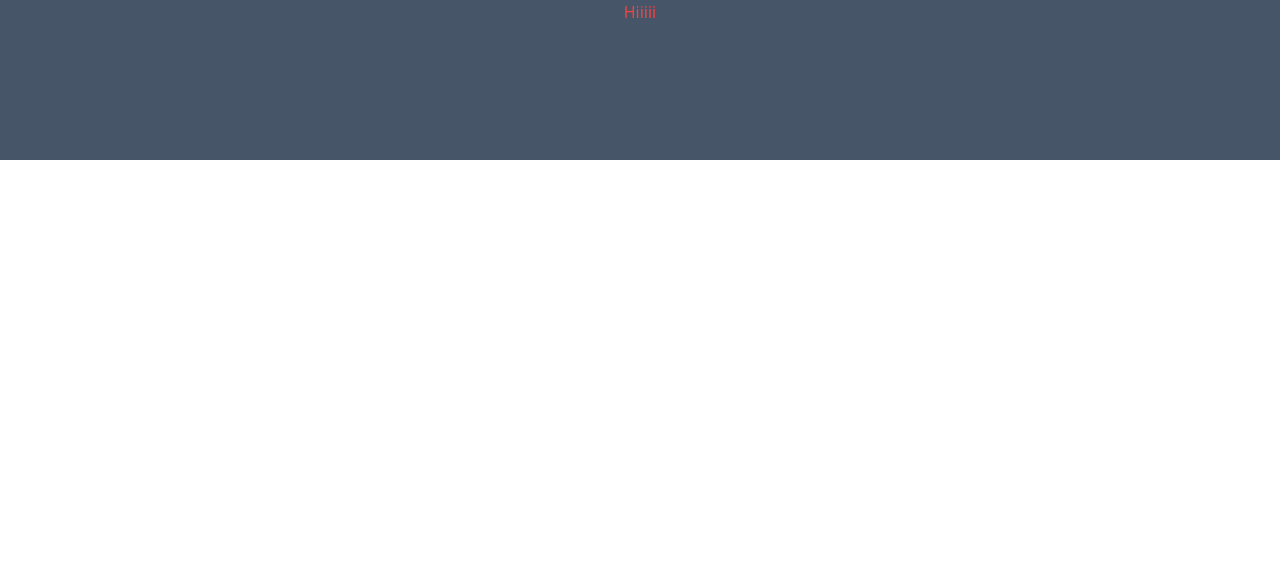
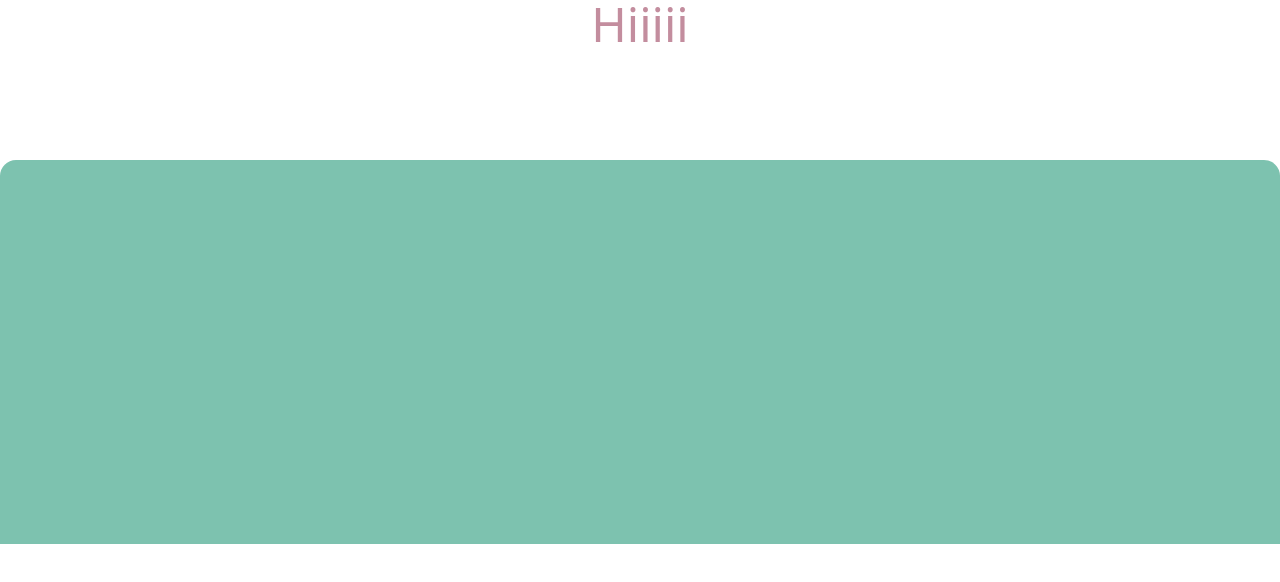
Before and after one commit to Michael-Melis/password-game, a Next.js app: page /en in a window 1280 px wide. Shown: the top 582 px of the page. Built offline with nearby package versions, Linux system fonts and the light colour scheme.

Commit message:
style: setup layouts

```diff
--- a/app/[locale]/_components/Header.tsx
+++ b/app/[locale]/_components/Header.tsx
@@ -1,13 +1,25 @@
 'use client';
 
 import { useTranslations } from 'next-intl';
+import TypoWithTranslation from './TypoWithTranslation';
 
 const Header = () => {
   const t = useTranslations('MainPage');
 
+  /**
+   *
+   * #E27D60
+   *
+   * #E8A87C
+   * #C38D9E
+   * #41B3A3
+   *
+   */
+
   return (
-    <div className='flex bg-slate-600 justify-center h-40'>
-      <h1 className='text-red-500'>{t('title')}</h1>
+    <div className='flex bg-white justify-center h-40 '>
+      <TypoWithTranslation data={{ text: 'title', styles: 'text-5xl text-[#C38D9E]' }} />
+
     </div>
   );
 };
--- /dev/null
+++ b/app/[locale]/_components/MainChallenge.tsx
@@ -0,0 +1,7 @@
+import React from 'react';
+
+const MainChallenge = () => {
+  return <div className='rounded-t-2xl bg-[#7DC2AF] h-96'   />;
+};
+
+export default MainChallenge;
--- /dev/null
+++ b/app/[locale]/_components/TypoWithTranslation.tsx
@@ -0,0 +1,20 @@
+import { useTranslations } from 'next-intl';
+
+
+
+type TypoWithTranslationProps = {
+  text: string;
+  styles: string;
+
+};
+
+const TypoWithTranslation = ({ data }: { data: TypoWithTranslationProps }) => {
+  const { text, styles } = data;
+
+
+
+  const t = useTranslations('MainPage');
+  return <p className={styles}>{t(text)}</p>;
+};
+
+export default TypoWithTranslation;
--- a/app/[locale]/page.tsx
+++ b/app/[locale]/page.tsx
@@ -1,11 +1,13 @@
 'use client';
 
 import Header from './_components/Header';
+import MainChallenge from './_components/MainChallenge';
 
 export default function Index() {
   return (
     <>
       <Header />
+      <MainChallenge />
     </>
   );
 }
--- a/app/globals.css
+++ b/app/globals.css
@@ -2,8 +2,11 @@
 @tailwind components;
 @tailwind utilities;
 
-*{
+* {
   margin: 0;
   padding: 0;
   box-sizing: border-box;
 }
+body {
+  /* background-color: #7DC2AF; */
+}
```
Also changed, not shown: app/[locale]/layout.tsx (line endings or trailing spaces).
